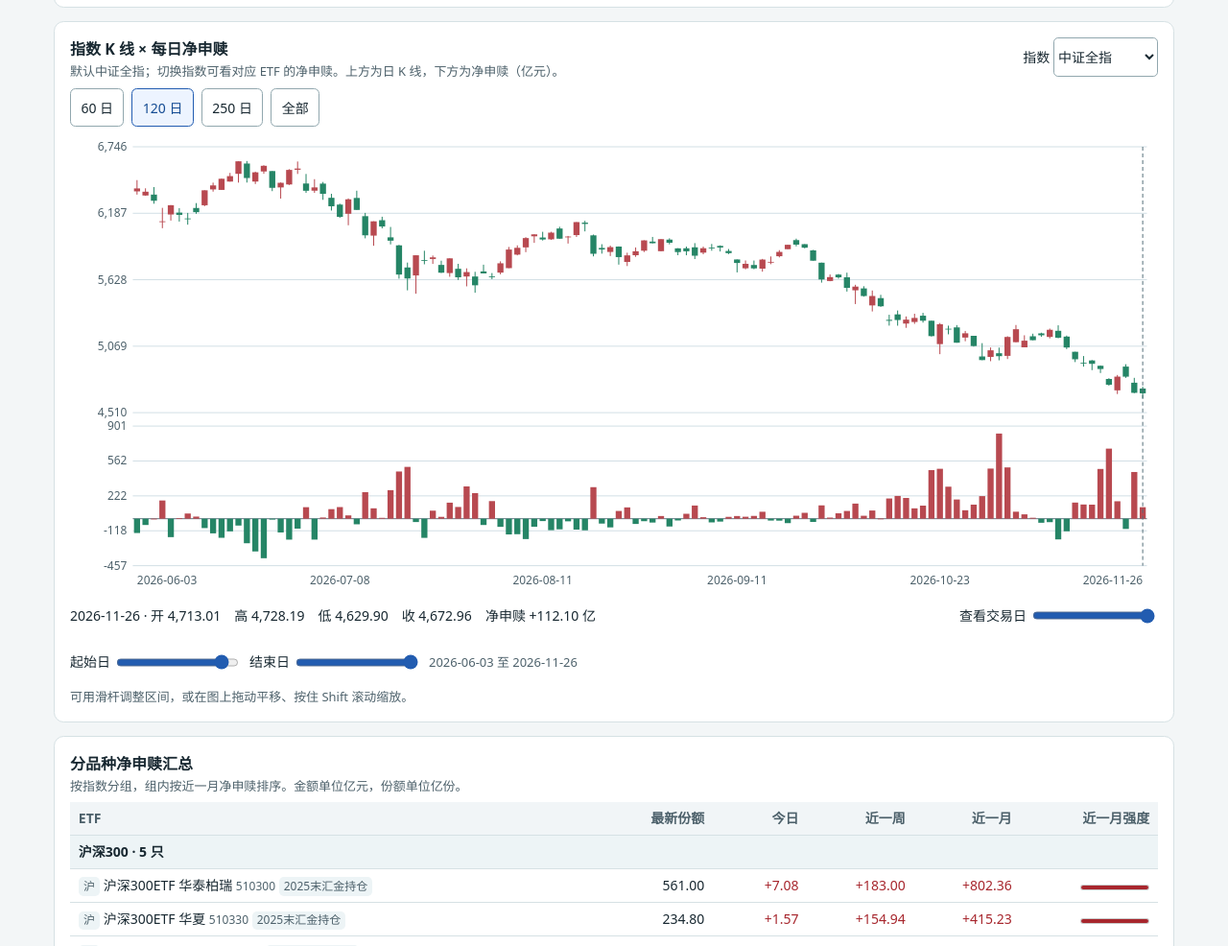
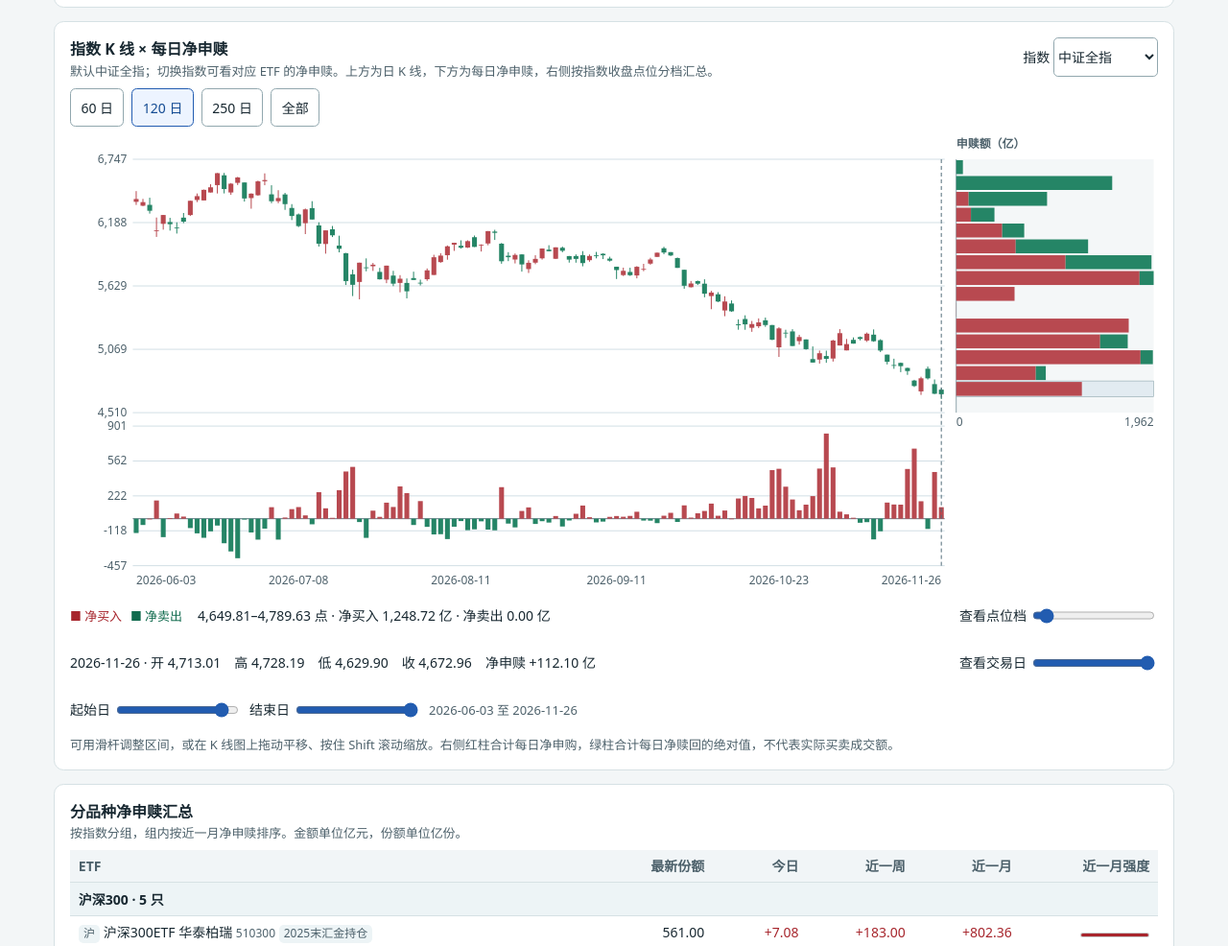
Before and after one commit to liaoshutian/strategy, a plain HTML site: page national-team-etf-flow/dist/index.html in a window 1280 px wide. Shown: the part 1485-2471 px from the top of the page at 96% size. Drawn offline with Linux system fonts and the light colour scheme.

Commit message:
feat(etf): 在指数 K 线右侧增加点位申赎分布

```diff
--- a/national-team-etf-flow/dist/app.mjs
+++ b/national-team-etf-flow/dist/app.mjs
@@ -1,4 +1,4 @@
-import {snapshot,rolling,ratio} from './model.mjs';
+import {snapshot,rolling,ratio,flowProfile} from './model.mjs';
 const $=id=>document.getElementById(id);
 const money=new Intl.NumberFormat('zh-CN',{minimumFractionDigits:2,maximumFractionDigits:2});
 const signed=new Intl.NumberFormat('zh-CN',{minimumFractionDigits:2,maximumFractionDigits:2,signDisplay:'exceptZero'});
@@ -49,11 +49,13 @@ function axes(c,min,max,top,bottom,peak=null){
   }
   return scale;
 }
-function datesAxis(c,dates,x,y){
-  const slots=c.w<440?2:5;
+function datesAxis(c,dates,x,y,compact=false){
+  const width=c.right-c.left;
+  const short=compact&&width<280;
+  const slots=compact?(short?1:width<470?2:5):(c.w<440?2:5);
   for(let i=0;i<=slots;i++){
     const ix=Math.round(i*(dates.length-1)/slots);
-    svg(c.root,'text',{x:x(ix),y,'text-anchor':i===0?'start':i===slots?'end':'middle'},dates[ix]);
+    svg(c.root,'text',{x:x(ix),y,'text-anchor':i===0?'start':i===slots?'end':'middle'},short?dates[ix].slice(0,7):dates[ix]);
   }
 }
 function limits(values,includeZero=false){
@@ -86,6 +88,7 @@ function track(c,slider,len,x,start,end,read){
   }
   slider.oninput=()=>update(Number(slider.value));
   function pointer(e){
+    if(e.target.closest('.flow-profile'))return;
     const bounds=c.root.getBoundingClientRect();
     const local=(e.clientX-bounds.left)*c.w/bounds.width;
     update(Math.round((local-x(0))/(x(len-1)-x(0)||1)*(len-1)));
@@ -174,7 +177,7 @@ function setup(market){
   begin.addEventListener('input',()=>setWindow(Math.min(+begin.value,hi-4),hi));
   finish.addEventListener('input',()=>setWindow(lo,Math.max(lo+4,+finish.value)));
   indexHost.addEventListener('wheel',e=>{
-    if(!e.shiftKey||e.ctrlKey||e.metaKey||!plot||!e.deltaY)return;
+    if(!e.shiftKey||e.ctrlKey||e.metaKey||!plot||!e.deltaY||e.target.closest('.flow-profile'))return;
     e.preventDefault();
     const rect=indexHost.getBoundingClientRect();
     const rel=Math.max(0,Math.min(1,(e.clientX-rect.left-plot.left)/(plot.right-plot.left)));
@@ -183,7 +186,7 @@ function setup(market){
     setWindow(start,start+size-1);
   },{passive:false});
   indexHost.addEventListener('pointerdown',e=>{
-    if(!plot||e.pointerType!=='mouse'||e.button!==0)return;
+    if(!plot||e.pointerType!=='mouse'||e.button!==0||e.target.closest('.flow-profile'))return;
     drag={x:e.clientX,lo,hi,id:e.pointerId,plotWidth:plot.right-plot.left};
     indexHost.setPointerCapture(e.pointerId);
   });
@@ -197,7 +200,8 @@ function setup(market){
   ['pointerup','pointercancel','lostpointercapture'].forEach(type=>indexHost.addEventListener(type,()=>{drag=null;}));
   async function selectIndex(){
     const id=++request;
-    indexRows=null;$('index-chart').replaceChildren();$('index-day').disabled=true;
+    indexRows=null;plot=null;indexHost.replaceChildren();$('index-day').disabled=true;
+    $('profile-band').disabled=true;$('profile-read').textContent='';
     $('index-read').textContent='正在加载指数数据…';
     try {
       const name=Number(select.value);
@@ -209,7 +213,9 @@ function setup(market){
   }
   function drawIndex(){
     if(!indexRows)return;
-    const c=chart($('index-chart'),market.indices[Number(select.value)]+' 的日 K 线和净申赎');
+    const c=chart($('index-chart'),market.indices[Number(select.value)]+' 的日 K 线、净申赎和收盘点位分布');
+    const profileWidth=Math.round(Math.min(208,Math.max(69,c.w*.21)));
+    c.right=c.w-profileWidth-14;
     plot=c;
     begin.value=lo;finish.value=hi;
     begin.setAttribute('aria-valuetext',market.dates[lo]);finish.setAttribute('aria-valuetext',market.dates[hi]);
@@ -217,8 +223,9 @@ function setup(market){
     rangeButtons.forEach(b=>b.setAttribute('aria-pressed',String(lookback!==null&&Number(b.dataset.days)===lookback)));
     const rows=indexRows.slice(lo,hi+1),dates=market.dates.slice(lo,hi+1),split=c.h*.64,end=c.h-25;
     const x=i=>c.left+(i+.5)*(c.right-c.left)/rows.length;
-    const [min,max]=limits(rows.flatMap(r=>r.length===5?[r[2],r[3]]:[]));
-    const y=axes(c,min,max,12,split-14);
+    const [low,high]=limits(rows.flatMap(r=>r.length===5?[r[2],r[3]]:[]));
+    const min=Math.floor(low),max=Math.ceil(high),top=25;
+    const y=axes(c,min,max,top,split-14);
     const width=Math.max(.6,Math.min(9,(c.right-c.left)/rows.length*.72));
     rows.forEach((r,i)=>{
       if(r.length!==5)return;
@@ -227,12 +234,52 @@ function setup(market){
       svg(c.root,'rect',{x:x(i)-width/2,y:y(Math.max(o,close)),width,height:Math.max(.8,Math.abs(y(o)-y(close))),fill});
     });
     flowBars(c,rows.map(r=>r[0]),split,end,x);
-    datesAxis(c,dates,x,c.h-6);
-    track(c,$('index-day'),dates.length,x,12,end,i=>{
+    datesAxis(c,dates,x,c.h-6,true);
+    track(c,$('index-day'),dates.length,x,top,end,i=>{
       const [f,o,h,l,cl]=rows[i];
       const str=dates[i]+' · '+(cl===undefined?'K线缺值':'开 '+fmt(o)+'　高 '+fmt(h)+'　低 '+fmt(l)+'　收 '+fmt(cl))+'　净申赎 '+fmt(f,true)+' 亿';
       $('index-read').textContent=str;return str;
     });
+    drawProfile(c,rows,min,max,y,top,split-14);
+  }
+  function drawProfile(c,rows,min,max,y,top,bottom){
+    const {bins,observed,maxAmount}=flowProfile(rows,min,max);
+    const group=svg(c.root,'g',{class:'flow-profile'});
+    const start=c.right+12, end=c.w-4, lane=end-start;
+    const slider=$('profile-band'), read=$('profile-read');
+    svg(group,'rect',{class:'profile-backdrop',x:start,y:top,width:lane,height:bottom-top});
+    svg(group,'text',{x:start,y:13,class:'profile-heading'},lane<76?'申赎额':'申赎额（亿）');
+    line(group,start,top,start,bottom,{stroke:'#91a7ae'});
+    if(!observed||!maxAmount){
+      svg(group,'text',{x:start+4,y:(top+bottom)/2},observed?'无净申赎':'无数据');
+      slider.disabled=true;
+      read.textContent=observed?'所选区间无非零净申赎。':'所选区间无同日收盘点位与净申赎数据。';
+      return;
+    }
+    const bars=bins.map((bin,i)=>{
+      const band=svg(group,'g',{'data-band':i});
+      const upper=y(bin.high),lower=y(bin.low),height=lower-upper;
+      const buy=lane*(bin.buy/maxAmount),sell=lane*(bin.sell/maxAmount);
+      const label=fmt(bin.low)+'–'+fmt(bin.high)+' 点 · 净买入 '+fmt(bin.buy)+' 亿 · 净卖出 '+fmt(bin.sell)+' 亿';
+      svg(band,'title',{},label);
+      svg(band,'rect',{class:'profile-hit',x:start,y:upper,width:lane,height});
+      if(buy>0)svg(band,'rect',{class:'profile-buy',x:start,y:upper+1,width:buy,height:height-2});
+      if(sell>0)svg(band,'rect',{class:'profile-sell',x:start+buy,y:upper+1,width:sell,height:height-2});
+      const activate=()=>{
+        group.querySelector('.profile-selected')?.classList.remove('profile-selected');
+        band.classList.add('profile-selected');
+        slider.value=i;slider.setAttribute('aria-valuetext',label);read.textContent=label;
+      };
+      band.addEventListener('pointerenter',activate);
+      band.addEventListener('pointerdown',activate);
+      return activate;
+    });
+    svg(group,'text',{x:start,y:bottom+14},'0');
+    svg(group,'text',{x:end,y:bottom+14,'text-anchor':'end'},maxAmount.toLocaleString('zh-CN',{maximumFractionDigits:maxAmount<10?2:0}));
+    slider.disabled=false;slider.max=bins.length-1;
+    slider.oninput=()=>bars[Number(slider.value)]();
+    const lastClose=rows.findLast(r=>Number.isFinite(r[4]))?.[4];
+    bars[Math.max(0,bins.findIndex((b,i)=>lastClose>=b.low&&(lastClose<b.high||i===bins.length-1)))]();
   }
   const signedCell=v=>[fmt(v,true),tone(v)];
   const groupLabel=(name,n)=>name==='全部'?'全部（'+(market.groups.length-1)+' 类 '+n+' 只）':name+' · '+n+' 只';
--- a/national-team-etf-flow/dist/index.html
+++ b/national-team-etf-flow/dist/index.html
@@ -37,7 +37,7 @@
       <p>右轴以完整历史持仓峰值为 100%，切换图表范围不改变基准。原站历史各日的基金可用性不一，不能当成全历史固定份额样本。</p>
     </section>
     <section class="panel" aria-labelledby="index-title">
-      <div class="section-head"><div><h2 id="index-title">指数 K 线 × 每日净申赎</h2><p>默认中证全指；切换指数可看对应 ETF 的净申赎。上方为日 K 线，下方为净申赎（亿元）。</p></div>
+      <div class="section-head"><div><h2 id="index-title">指数 K 线 × 每日净申赎</h2><p>默认中证全指；切换指数可看对应 ETF 的净申赎。上方为日 K 线，下方为每日净申赎，右侧按指数收盘点位分档汇总。</p></div>
       <label>指数 <select id="index-select"></select></label></div>
       <div class="range-buttons" role="group" aria-label="指数图表范围">
         <button type="button" data-days="60" aria-pressed="false">60 日</button>
@@ -46,13 +46,18 @@
         <button type="button" data-days="0" aria-pressed="false">全部</button>
       </div>
       <div id="index-chart" class="chart"></div>
+      <div class="reading profile-reading">
+        <div class="profile-legend" aria-label="申赎额图例"><span class="pos">■ 净买入</span><span class="neg">■ 净卖出</span></div>
+        <output id="profile-read" aria-live="off"></output>
+        <label>查看点位档 <input type="range" id="profile-band" min="0" step="1" disabled></label>
+      </div>
       <div class="reading"><output id="index-read"></output><label>查看交易日 <input type="range" id="index-day" min="0" step="1"></label></div>
       <div class="zoom-controls" role="group" aria-label="指数图表缩放与平移">
         <label>起始日 <input type="range" id="index-start" min="0" step="1"></label>
         <label>结束日 <input type="range" id="index-end" min="0" step="1"></label>
         <p id="index-window"></p>
       </div>
-      <p>可用滑杆调整区间，或在图上拖动平移、按住 Shift 滚动缩放。</p>
+      <p>可用滑杆调整区间，或在 K 线图上拖动平移、按住 Shift 滚动缩放。右侧红柱合计每日净申购，绿柱合计每日净赎回的绝对值，不代表实际买卖成交额。</p>
     </section>
     <section class="panel" aria-labelledby="fund-title"><h2 id="fund-title">分品种净申赎汇总</h2>
       <p>按指数分组，组内按近一月净申赎排序。金额单位亿元，份额单位亿份。</p>
--- a/national-team-etf-flow/dist/model.mjs
+++ b/national-team-etf-flow/dist/model.mjs
@@ -16,3 +16,20 @@ export function snapshot(data) {
   return {holdDates,current,peak,peakDate,week,month,level:ratio(current,peak),
     weekStrength:ratio(week,peak), monthStrength:ratio(month,peak)};
 }
+
+// Each day belongs to one closing-index band. Opposite signs never cancel.
+export function flowProfile(rows,min,max,count=16) {
+  const step=(max-min)/count;
+  const bins=Array.from({length:count},(_,i)=>({
+    low:min+i*step,high:i===count-1?max:min+(i+1)*step,buy:0,sell:0
+  }));
+  let observed=0;
+  for(const [flow,,,,close] of rows){
+    if(!Number.isFinite(flow)||!Number.isFinite(close)||close<min||close>max)continue;
+    const bin=bins[Math.min(count-1,Math.floor((close-min)/step))];
+    if(flow>0)bin.buy+=flow;
+    else if(flow<0)bin.sell-=flow;
+    observed++;
+  }
+  return {bins,observed,maxAmount:Math.max(...bins.map(b=>b.buy+b.sell))};
+}
--- a/national-team-etf-flow/dist/style.css
+++ b/national-team-etf-flow/dist/style.css
@@ -50,6 +50,14 @@ button[aria-pressed="true"]{border-color:var(--blue);color:#154c93;background:#e
 .zoom-controls label{display:flex;align-items:center;gap:.25rem}
 #index-chart{cursor:grab;user-select:none}
 #index-chart:active{cursor:grabbing}
+.flow-profile{cursor:default}
+.profile-heading{font-weight:600}
+.profile-legend{display:flex;flex-wrap:wrap;gap:.15rem .55rem;font-size:.81rem;white-space:nowrap}
+.profile-backdrop{fill:#f4f7f8}
+.profile-hit{fill:transparent}
+.profile-selected .profile-hit{fill:#e2ebf1;stroke:#91a7ae;stroke-width:.6}
+.profile-buy{fill:#b84950;pointer-events:none}
+.profile-sell{fill:#258566;pointer-events:none}
 #daily-chart{min-width:44rem}
 .fund-label{font-weight:500}
 .exchange,.fund-code,.tag{display:inline-block;font-size:.75rem;color:var(--muted)}
```
Also changed, not shown: national-team-etf-flow/test.mjs (+25 -1 lines), 1 other file.
